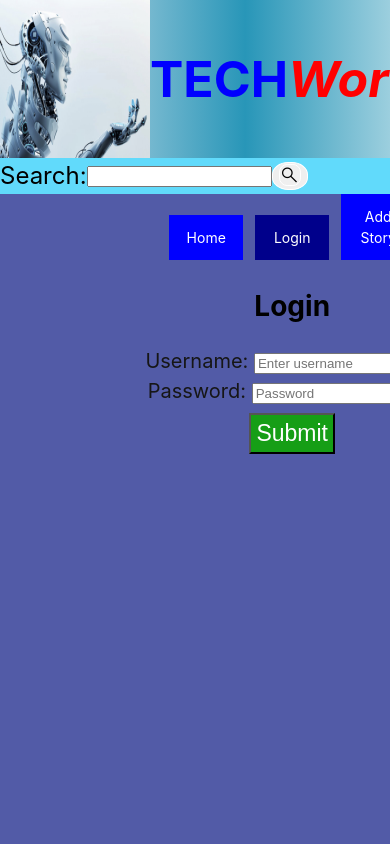
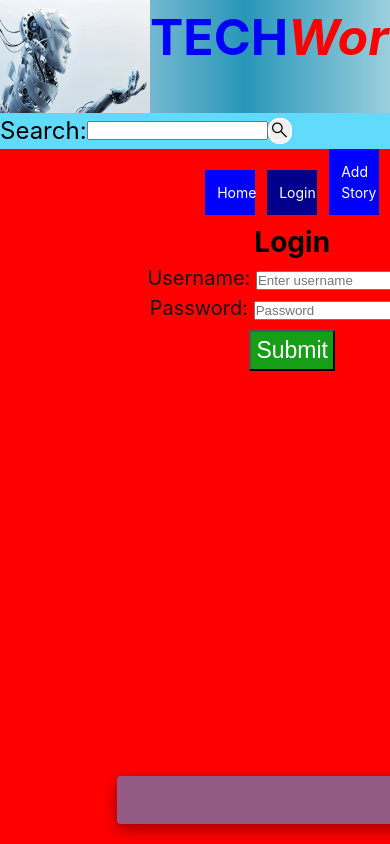
Before and after one commit to manotim/Tech-Blog-App, a React (Create React App) app: page /login in a window 390 px wide. Shown: the top 844 px of the page. Built offline with nearby package versions, Linux system fonts and the light colour scheme.

Commit message:
started adding media queries

```diff
--- a/src/Components/App.css
+++ b/src/Components/App.css
@@ -1,3 +1,9 @@
+* {
+  margin: 0;
+  padding: 0;
+  box-sizing: border-box;
+}
+
 body {
   font-family: -apple-system, BlinkMacSystemFont, 'Segoe UI', Roboto, Oxygen,
     Ubuntu, Cantarell, 'Open Sans', 'Helvetica Neue', sans-serif;
@@ -299,3 +305,10 @@
     transform: rotate(360deg);
   }
 }
+
+@media screen and (max-width: 600px) {
+  body {
+    width: 100%;
+    background-color: red;
+  }
+}
```
